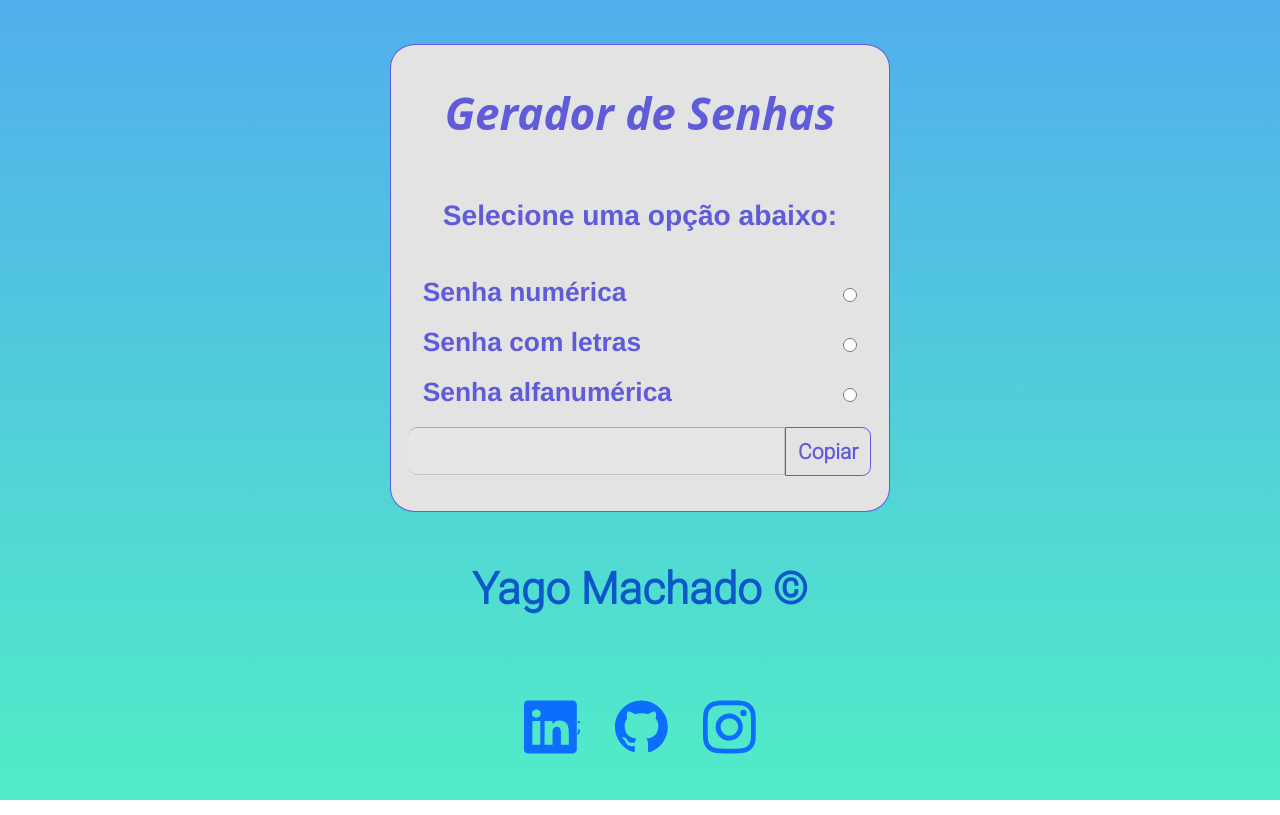
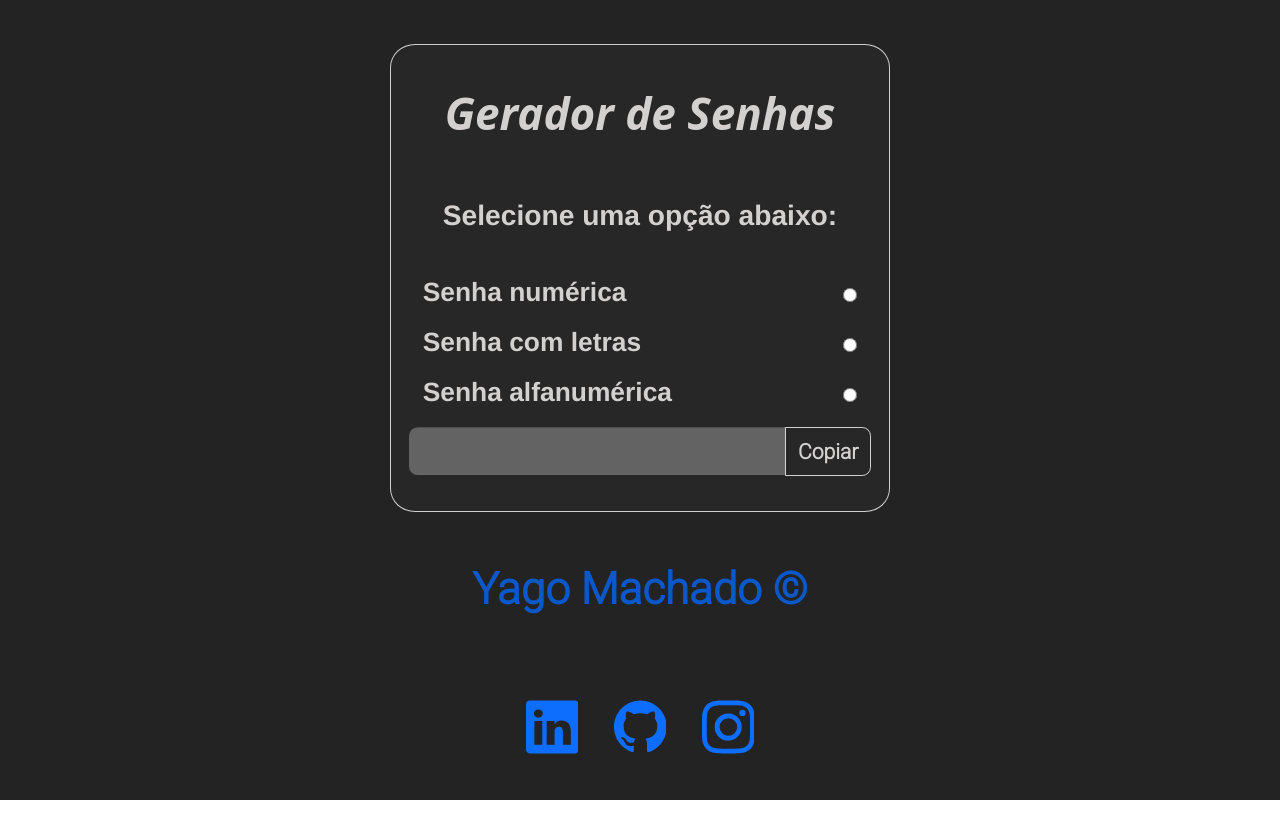
Before and after one commit to developeryago/obc-estudos, a React (Vite) app in the folder react/ex04/: page / in a window 1280 px wide. Built offline with nearby package versions, Linux system fonts and the light colour scheme.

Commit message:
Feat estilização
Estilização feita com SCSS

```diff
--- a/react/ex04/src/App.jsx
+++ b/react/ex04/src/App.jsx
@@ -1,16 +1,10 @@
 import Title from "./components/Title"
 import { Description } from "./components/Description"
 import RadioButtons from "./components/RadioButtons"
-import Buttons from "./components/Buttons"
 import Value from "./components/Value"
 import Footer from "./components/Footer"
 import Copywriting from "./components/Copywriting"
 import { useState } from "react"
-import randomNumber from "./modules/randomNumber"
-import randomString from "./modules/randomString"
-import randomAlphanumeric from "./modules/randomAlphanumeric"
-
-
 
 function App() {
   const [password, setPassword] = useState("")
@@ -32,13 +26,9 @@ function App() {
       setPassword={setPassword}>
       </RadioButtons>
 
-
-      <div class={"value"}>
-          <input type="text" id={"result"}
-          disabled
-          value={password}/>
-          <button id={"copyToClipboard"}>Copiar</button>
-      </div>
+      <Value
+      value={password}>
+      </Value>
 
       </div>
 
--- a/react/ex04/src/components/Footer/index.jsx
+++ b/react/ex04/src/components/Footer/index.jsx
@@ -5,7 +5,7 @@ export default function Footer() {
         <footer className={style.footer}>
         <a href="https://linkedin.com/in/developeryago" target='_blank'> <svg xmlns="http://www.w3.org/2000/svg" width="16" height="16" fill="currentColor" class="bi bi-linkedin" viewBox="0 0 16 16">
         <path d="M0 1.146C0 .513.526 0 1.175 0h13.65C15.474 0 16 .513 16 1.146v13.708c0 .633-.526 1.146-1.175 1.146H1.175C.526 16 0 15.487 0 14.854V1.146zm4.943 12.248V6.169H2.542v7.225h2.401m-1.2-8.212c.837 0 1.358-.554 1.358-1.248-.015-.709-.52-1.248-1.342-1.248-.822 0-1.359.54-1.359 1.248 0 .694.521 1.248 1.327 1.248h.016zm4.908 8.212V9.359c0-.216.016-.432.08-.586.173-.431.568-.878 1.232-.878.869 0 1.216.662 1.216 1.634v3.865h2.401V9.25c0-2.22-1.184-3.252-2.764-3.252-1.274 0-1.845.7-2.165 1.193v.025h-.016a5.54 5.54 0 0 1 .016-.025V6.169h-2.4c.03.678 0 7.225 0 7.225h2.4"/>
-        </svg>;</a>
+        </svg></a>
         <a href="https://github.com/developeryago" target='_blank'><svg xmlns="http://www.w3.org/2000/svg" width="16" height="16" fill="currentColor" class="bi bi-github" viewBox="0 0 16 16">
         <path d="M8 0C3.58 0 0 3.58 0 8c0 3.54 2.29 6.53 5.47 7.59.4.07.55-.17.55-.38 0-.19-.01-.82-.01-1.49-2.01.37-2.53-.49-2.69-.94-.09-.23-.48-.94-.82-1.13-.28-.15-.68-.52-.01-.53.63-.01 1.08.58 1.23.82.72 1.21 1.87.87 2.33.66.07-.52.28-.87.51-1.07-1.78-.2-3.64-.89-3.64-3.95 0-.87.31-1.59.82-2.15-.08-.2-.36-1.02.08-2.12 0 0 .67-.21 2.2.82.64-.18 1.32-.27 2-.27.68 0 1.36.09 2 .27 1.53-1.04 2.2-.82 2.2-.82.44 1.1.16 1.92.08 2.12.51.56.82 1.27.82 2.15 0 3.07-1.87 3.75-3.65 3.95.29.25.54.73.54 1.48 0 1.07-.01 1.93-.01 2.2 0 .21.15.46.55.38A8.012 8.012 0 0 0 16 8c0-4.42-3.58-8-8-8"/>
         </svg></a>
--- a/react/ex04/src/components/Value/index.jsx
+++ b/react/ex04/src/components/Value/index.jsx
@@ -1,9 +1,13 @@
-import style from "./style.module.css"
+import style from "./style.module.scss"
 
-export default function Value() {
+export default function Value(props) {
     return (
         <div class={style.value}>
-            <input type="text" id={style.result} disabled/>
+            <input
+            type="text"
+            id={style.result}
+            value={props.value}
+            disabled/>
             <button id={style.copyToClipboard}>Copiar</button>
         </div>
     )
--- a/react/ex04/src/components/Value/style.module.css
+++ b/react/ex04/src/components/Value/style.module.scss
@@ -1,3 +1,5 @@
+@import "../../styles/sass/variables/variables.scss";
+
 div.value {
     display: flex;
     align-items: center;
@@ -7,17 +9,21 @@ div.value {
   div.value input {
     border-radius: 0.5rem;
     display: block;
+    font-family: monospace;
     font-size: 1.75rem;
+    font-weight: bolder;
     margin: 0 auto;
-    text-align: end;
+    text-align: center;
+
     width: 100%;
+    color: #fbf7f7cf;
   }
   div.value #copyToClipboard {
     background-color: transparent;
-    border: solid #5F5BD9;
+    border: solid #fbf7f7cf;
     border-width: 1px;
     border-radius: 0 0.5rem 0.5rem 0;
-    color: #5F5BD9;
+    color: #fbf7f7cf;
     cursor: pointer;
     display: block;
     height: 2.75rem;
--- a/react/ex04/src/main.jsx
+++ b/react/ex04/src/main.jsx
@@ -1,7 +1,7 @@
 import React from 'react'
 import ReactDOM from 'react-dom/client'
 import App from './App.jsx'
-import "./styles/css/styles.css"
+import "./styles/sass/styles.scss"
 
 ReactDOM.createRoot(document.getElementById('root')).render(
   <React.StrictMode>
--- a/react/ex04/src/styles/css/styles.css
+++ /dev/null
@@ -1,191 +0,0 @@
-@import url("https://fonts.googleapis.com/css2?family=Roboto:ital,wght@0,300;1,300&display=swap");
-* {
-  padding: 0;
-  margin: 0;
-  font-family: "Roboto", sans-serif;
-  font-size: 1.1rem;
-  font-weight: bold;
-}
-
-.body {
-  display: flex;
-  flex-direction: column;
-  align-items: center;
-  justify-content: space-between;
-  margin: 0 auto;
-  background-image: linear-gradient(#51AEED, #51EDC7);
-}
-
-.container {
-  width: 300px;
-  margin: 0 auto;
-  background-color: #e3e3e3;
-  margin: 1rem 0;
-  border-radius: 5%;
-  padding: 0 1rem;
-  border: 1.5px solid #5F5BD9;
-  color: #5F5BD9;
-}
-
-.containerTitle {
-  font-family: system-ui, -apple-system, BlinkMacSystemFont, "Segoe UI", Roboto, Oxygen, Ubuntu, Cantarell, "Open Sans", "Helvetica Neue", sans-serif;
-  font-style: italic;
-  font-size: 1.5rem;
-  margin: 1rem 0;
-  text-align: center;
-  font-weight: bold;
-}
-
-
-.radioButtons {
-  margin: .5rem;
-}
-.radioButtons .containerRadios {
-  padding: 0.3rem;
-  display: flex;
-  justify-content: space-between;
-}
-.radioButtons input {
-  margin-left: 0.8rem;
-  margin-top: 0.2rem;
-}
-
-label {
-font-family: 'Franklin Gothic Medium', 'Arial Narrow', Arial, sans-serif;
-font-weight: bold;
-}
-
-.buttons {
-  display: flex;
-  padding: 0.7rem;
-  justify-content: center;
-}
-.buttons button {
-  border: none;
-  padding: 0.2rem;
-  width: 80px;
-  border-radius: 1rem;
-  background-color: transparent;
-  border: 1px solid #5F5BD9;
-  color: #5F5BD9;
-  font-size: 1.15rem;
-  transition: 0.5s;
-  font-weight: bold;
-}
-.buttons button:hover {
-  background-color: #5F5BD9;
-  color: #e3e3e3;
-}
-
-@media (min-width:360px) {
-.buttons button {
-  padding: 0.5rem;
-  font-size: 1.2rem;
-}
-}
-
-@media (min-width:392px) {
-.buttons {
-  padding: 1.2rem;
-}
-}
-
-@media (min-width:799px) {
-.buttons {
-  padding: 1.5rem 0 2rem 0;
-}
-.buttons button {
-  font-size: 1.3rem;
-}
-}
-div.value {
-  display: flex;
-  align-items: center;
-  justify-content: space-between;
-  margin-bottom: 0.5rem;
-}
-div.value input {
-  border-radius: 0.5rem;
-  display: block;
-  font-size: 1.75rem;
-  margin: 0 auto;
-  text-align: end;
-  width: 100%;
-}
-div.value #copyToClipboard {
-  background-color: transparent;
-  border: solid #5F5BD9;
-  border-width: 1px;
-  border-radius: 0 0.5rem 0.5rem 0;
-  color: #5F5BD9;
-  cursor: pointer;
-  display: block;
-  height: 2.75rem;
-  width: 6rem;
-}
-div.value #result {
-  border-width: 1px 1px 1px 0;
-  border-radius: 0.5rem 0rem 0rem 0.5rem;
-}
-
-@media (min-width: 360px) {
-  div.value #copyToClipboard {
-    font-size: 1.2rem;
-  }
-}
-@media (min-width: 799px) {
-  div.value {
-    margin-bottom: 2rem;
-  }
-  div.value #copyToClipboard {
-    font-size: 1.2rem;
-  }
-}
-
-@media (min-width: 360px) {
-label {
-  font-size: 1.2rem;
-}
-}
-
-@media (min-width:799px) {
-label {
-  font-size: 1.5rem;
-}
-input {
-  border-radius: 50%;
-  width: .8rem;
-}
-}
-
-@media (min-width:360px) {
-  .containerTitle {
-    font-size: 2rem;
-  }
-}
-
-@media (min-width:799px) {
-  .containerTitle {
-    font-size: 2.5rem;
-    padding: 1rem;
-  }
-}
-
-
-@media (min-width: 360px) {
-  .body {
-    height: 100vh;
-  }
-  .container {
-    margin: 1.3rem;
-    width: 330px;
-  }
-}
-@media (min-width: 799px) {
-  .container {
-    width: 500px;
-    margin: 2.5rem;
-  }
-}
-
-/*# sourceMappingURL=styles.css.map */
--- a/react/ex04/src/styles/sass/styles.scss
+++ b/react/ex04/src/styles/sass/styles.scss
@@ -15,19 +15,18 @@
     align-items: center;
     justify-content: space-between;
     margin: 0 auto;
-    background-image: linear-gradient($bg-color, $bg-color2);
+    background-color: #232323;
 }
 
 .container {
-    // height: 75vh;
     width: 300px;
     margin: 0 auto;
-    background-color: #e3e3e3;
+    background-color: #272727;
     margin: 1rem 0;
     border-radius: 5%;
     padding: 0 1rem;
-    border: 1.5px solid $principal-color;
-    color: $principal-color;
+    border: 1.5px solid #fbf7f7cf;
+    color: #fbf7f7cf;
 }
 
 div.value {
--- a/react/ex04/src/styles/sass/variables/variables.scss
+++ b/react/ex04/src/styles/sass/variables/variables.scss
@@ -3,4 +3,4 @@ $bg-color2: #51EDC7;
 $coppy-color: #00AC47;
 $buttom-color: #51DFED;
 $footer-color: #0A58CA;
-$principal-color: #5F5BD9;
+$principal-color: #0A58CA;
```
Also changed, not shown: 1 other file (tests, documents, lock files or other folders).
